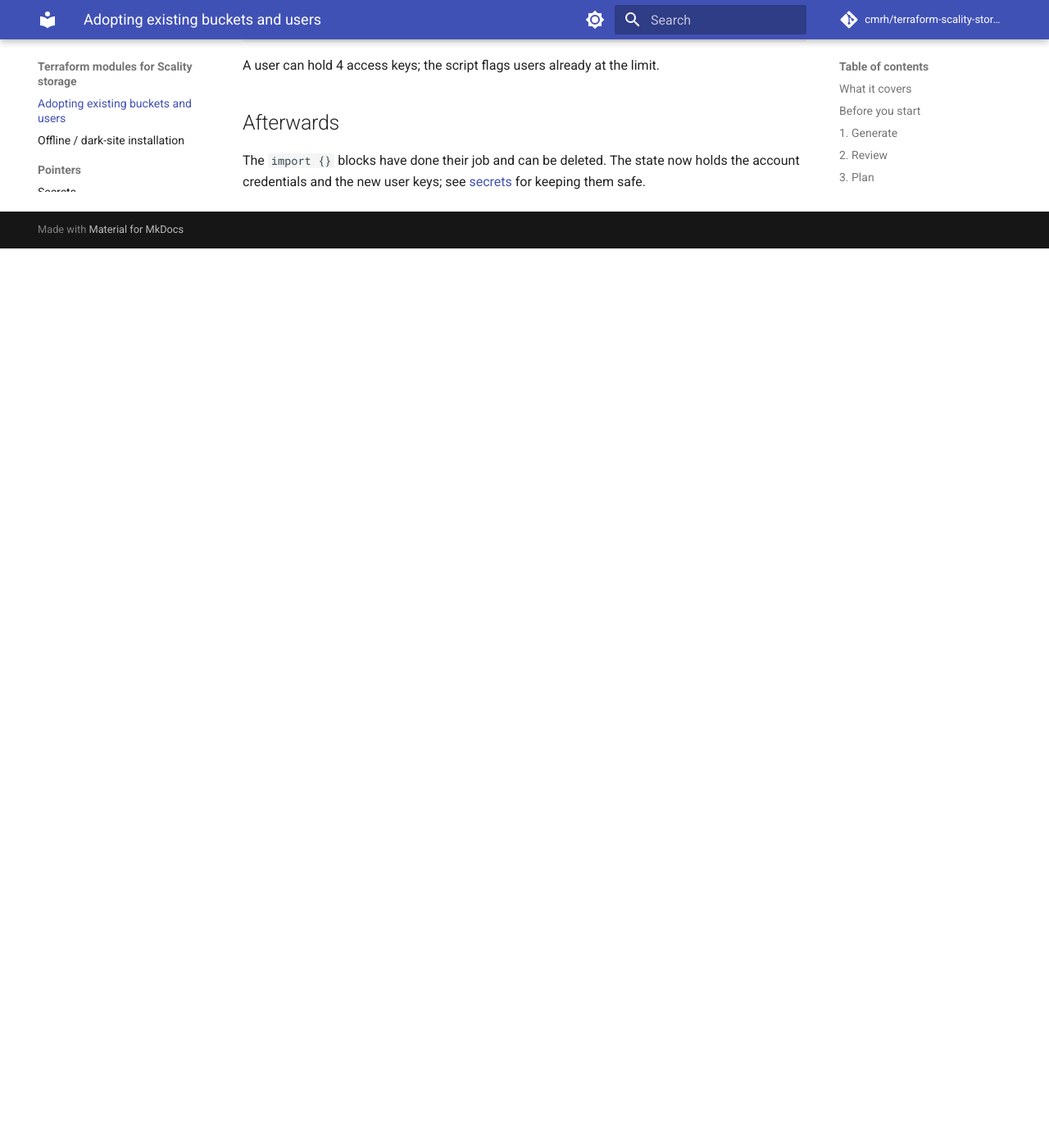
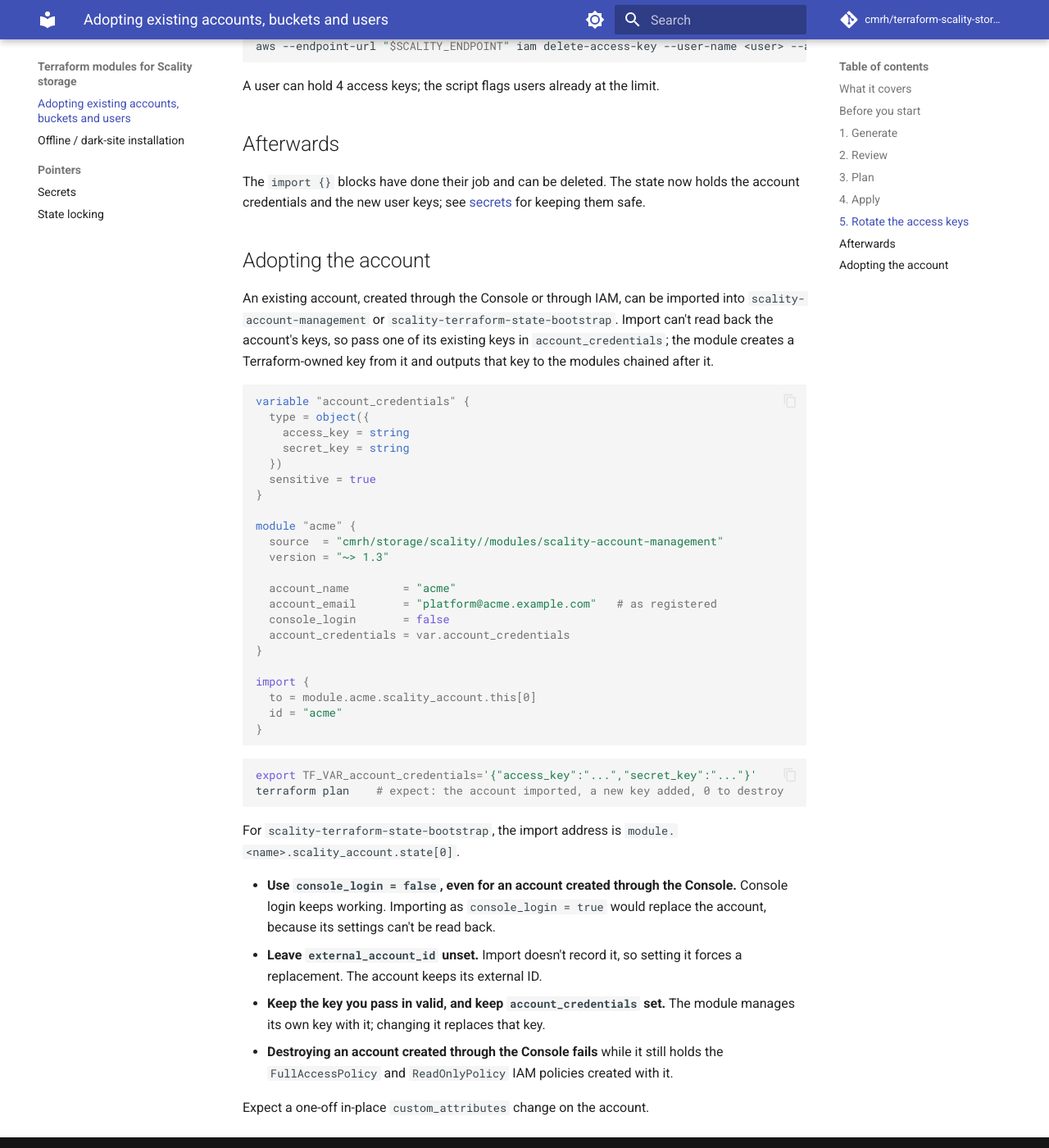
Before and after one commit to cmrh/terraform-scality-storage, an MkDocs documentation site: the page built from docs/adoption.md, in a window 1280 px wide and 1400 px high, scrolled down 2925 px. Shown: the whole window at 82% size. Built offline with MkDocs 1.6.1 and Material for MkDocs 9.7.7, drawn with Linux system fonts in a browser that asks for light colours; comment, search, counter and statistics services are not loaded; before the commit the page ends 3228 px from its top, so only the background shows below that; some of the changed text lies outside the part shown.

Commit message:
feat: adopt existing accounts into account-management and state-bootstrap (#62)

````diff
--- a/docs/adoption.md
+++ b/docs/adoption.md
@@ -1,6 +1,6 @@
-# Adopting existing buckets and users
+# Adopting existing accounts, buckets and users
 
-Bring buckets and users created by hand under the modules without recreating
+Bring accounts, buckets and users created by hand under the modules without recreating
 them. `scripts/scality-adopt.sh` reads an account and writes module calls plus
 `import {}` blocks; you review, plan, and apply.
 
@@ -14,8 +14,9 @@
 
 Not covered, listed on stderr and left as they are: bucket policies, bucket
 logging, replication, roles, groups, users with no or several inline policies,
-and managed policy attachments. The account itself must already exist; it isn't
-adopted.
+and managed policy attachments. The script doesn't adopt the account itself;
+to bring the account under `scality-account-management` too, see
+[Adopting the account](#adopting-the-account).
 
 ## Before you start
 
@@ -131,3 +132,58 @@
 The `import {}` blocks have done their job and can be deleted. The state now
 holds the account credentials and the new user keys; see
 [secrets](pointers/secrets.md) for keeping them safe.
+
+## Adopting the account
+
+An existing account, created through the Console or through IAM, can be
+imported into `scality-account-management` or
+`scality-terraform-state-bootstrap`. Import can't read back the account's
+keys, so pass one of its existing keys in `account_credentials`; the module
+creates a Terraform-owned key from it and outputs that key to the modules
+chained after it.
+
+```hcl
+variable "account_credentials" {
+  type = object({
+    access_key = string
+    secret_key = string
+  })
+  sensitive = true
+}
+
+module "acme" {
+  source  = "cmrh/storage/scality//modules/scality-account-management"
+  version = "~> 1.3"
+
+  account_name        = "acme"
+  account_email       = "platform@acme.example.com"   # as registered
+  console_login       = false
+  account_credentials = var.account_credentials
+}
+
+import {
+  to = module.acme.scality_account.this[0]
+  id = "acme"
+}
+```
+
+```bash
+export TF_VAR_account_credentials='{"access_key":"...","secret_key":"..."}'
+terraform plan    # expect: the account imported, a new key added, 0 to destroy
+```
+
+For `scality-terraform-state-bootstrap`, the import address is
+`module.<name>.scality_account.state[0]`.
+
+- **Use `console_login = false`, even for an account created through the
+  Console.** Console login keeps working. Importing as `console_login = true`
+  would replace the account, because its settings can't be read back.
+- **Leave `external_account_id` unset.** Import doesn't record it, so setting it
+  forces a replacement. The account keeps its external ID.
+- **Keep the key you pass in valid, and keep `account_credentials` set.** The
+  module manages its own key with it; changing it replaces that key.
+- **Destroying an account created through the Console fails** while it still
+  holds the `FullAccessPolicy` and `ReadOnlyPolicy` IAM policies created with
+  it.
+
+Expect a one-off in-place `custom_attributes` change on the account.
````
Also changed, not shown: CHANGELOG.md (+4 -0 lines), README.md (+1 -1 lines), modules/scality-account-management/README.md (+13 -1 lines), modules/scality-terraform-state-bootstrap/README.md (+12 -0 lines), 5 other files.
